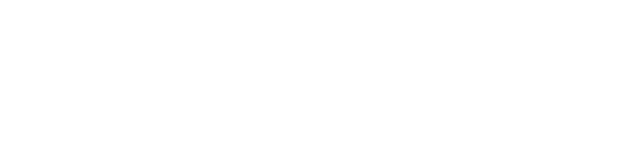
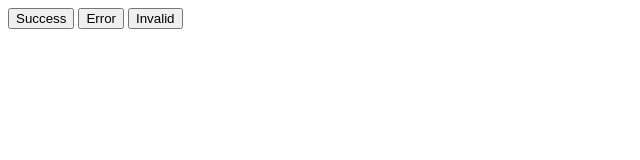
Before and after one commit to HiZackDavid/Snack-Bar-for-Website, a plain HTML site: page index.html in a window 1280 px wide. Shown: the whole page, without its empty margins (0-640 px from the left). Drawn offline with Linux system fonts and the light colour scheme.

Commit message:
Added structure

```diff
--- a/index.html
+++ b/index.html
@@ -4,7 +4,13 @@
     <meta charset="UTF-8" />
     <meta http-equiv="X-UA-Compatible" content="IE=edge" />
     <meta name="viewport" content="width=device-width, initial-scale=1.0" />
-    <title>Document</title>
+    <title>Snack Bar</title>
   </head>
-  <body></body>
+  <body>
+    <div class="buttons">
+      <button>Success</button>
+      <button>Error</button>
+      <button>Invalid</button>
+    </div>
+  </body>
 </html>
```
